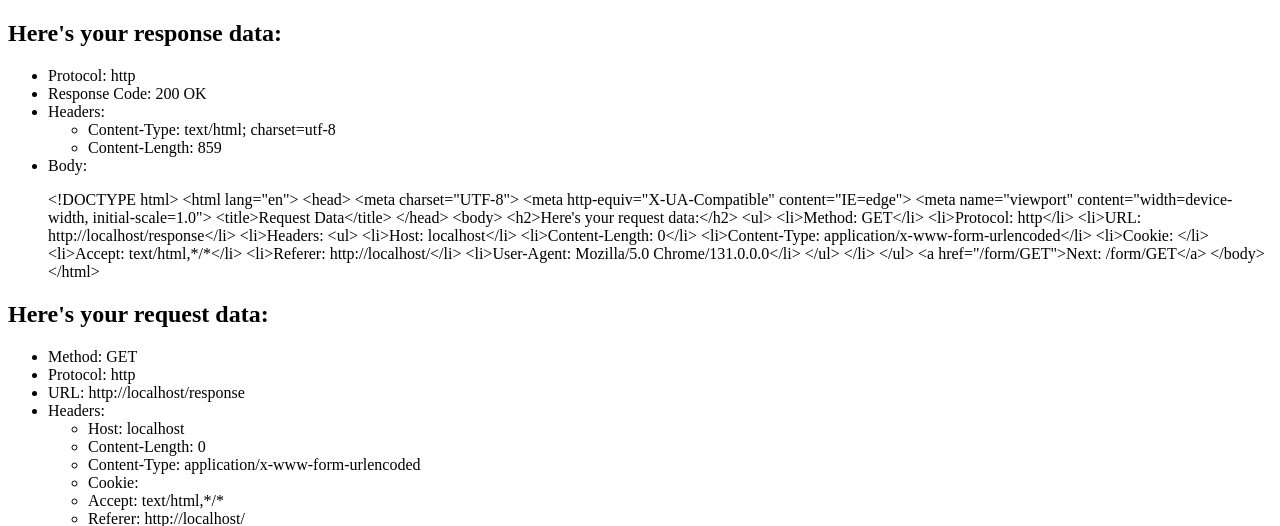
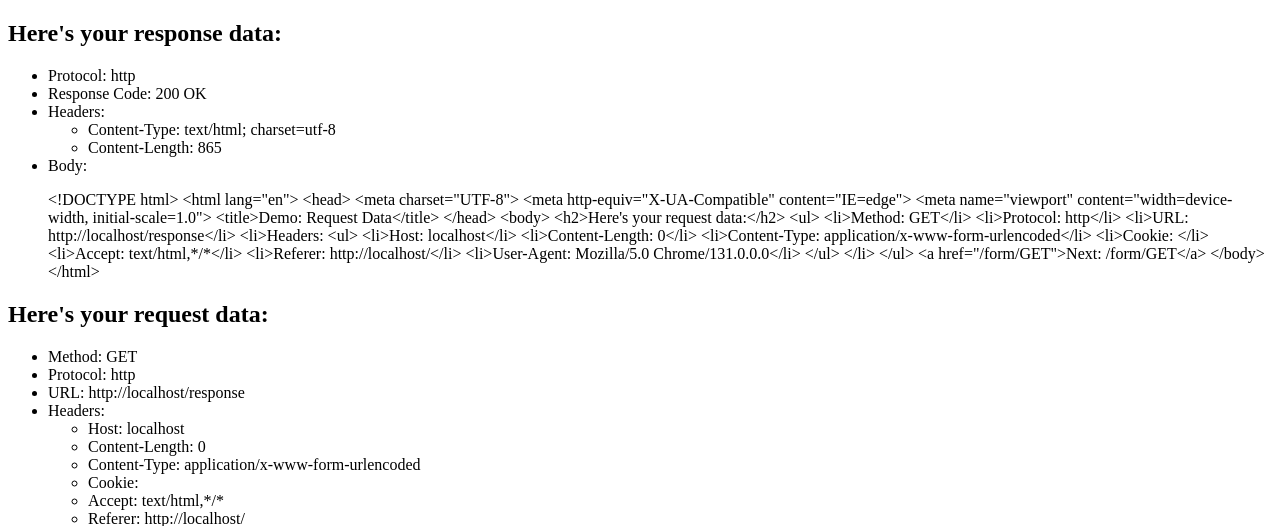
Before and after one commit to caseinpoint/hb-demos, a Flask app: page /response in a window 1280 px wide. Shown: the top 526 px of the page. Run offline with Flask 2, Linux system fonts and the light colour scheme.

Commit message:
minor change to title

```diff
--- a/web_works/templates/base.html
+++ b/web_works/templates/base.html
@@ -4,7 +4,7 @@
   <meta charset="UTF-8">
   <meta http-equiv="X-UA-Compatible" content="IE=edge">
   <meta name="viewport" content="width=device-width, initial-scale=1.0">
-  <title>{% block title %}Request Data{% endblock %}</title>
+  <title>Demo: {% block title %}Request Data{% endblock %}</title>
 </head>
 <body>
   {% block body %}{% endblock %}
```
